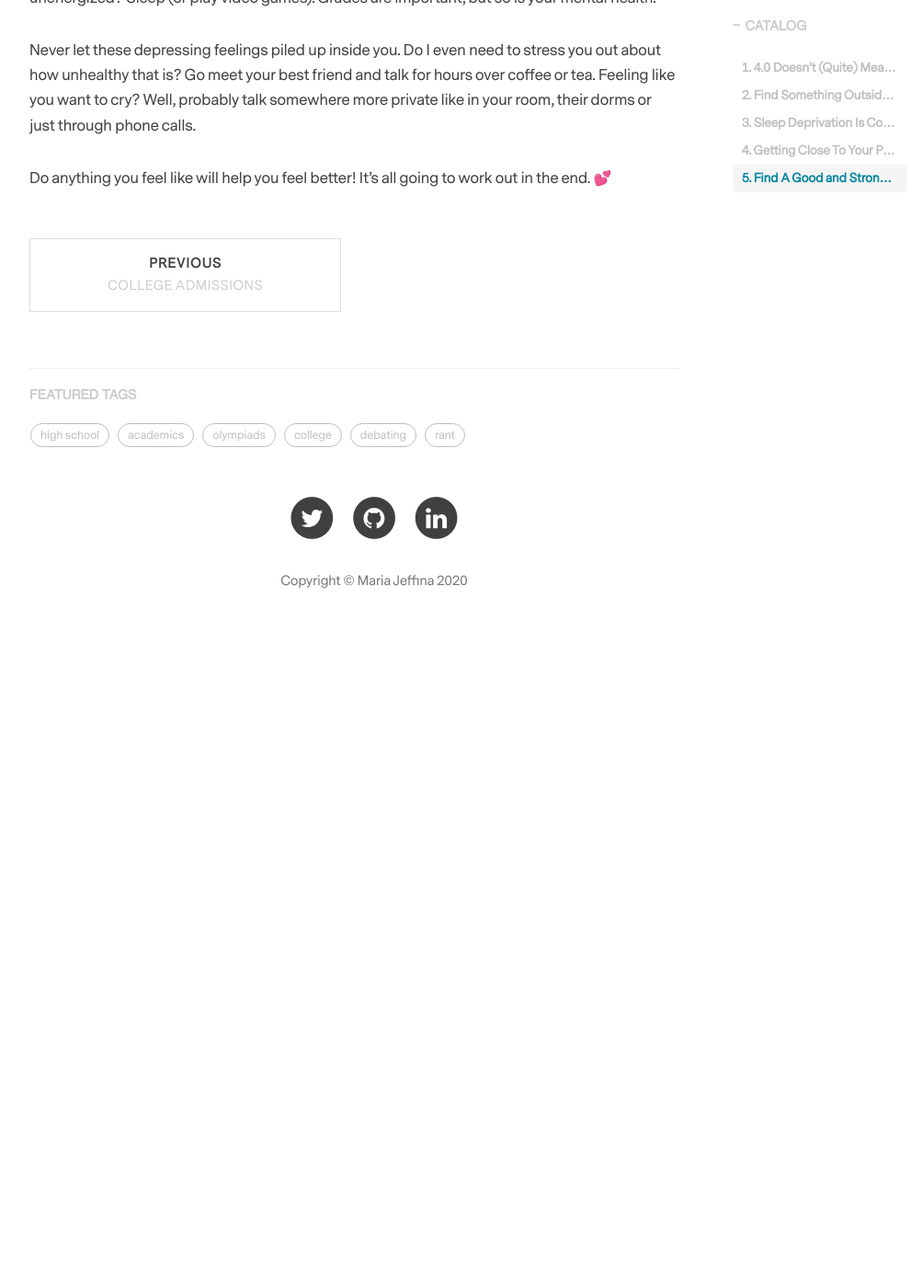
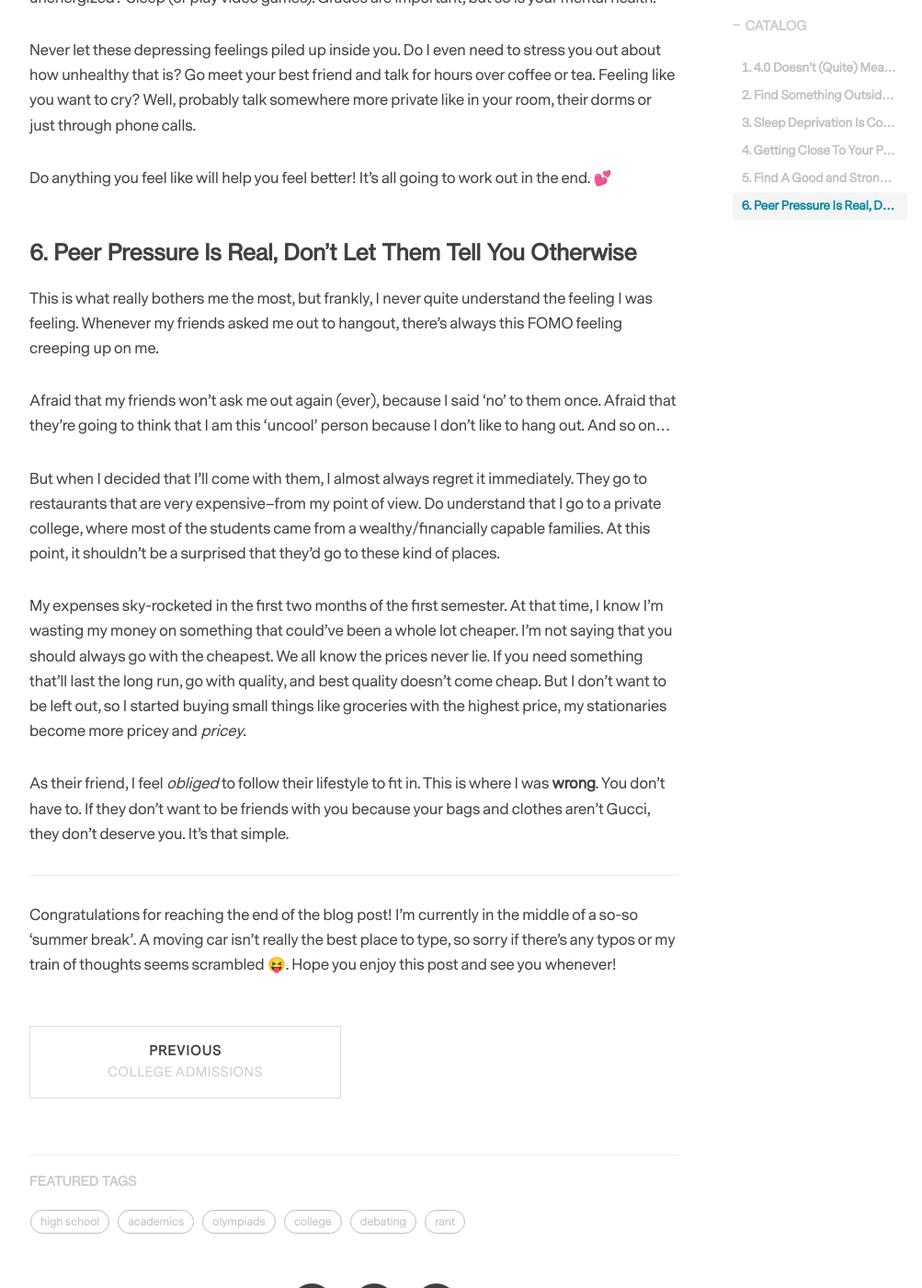
Before and after one commit to maiesey/maiesey.github.io, a Jekyll site: the page built from _posts/2018-06-27-freshmen-year.markdown, in a window 1280 px wide and 1400 px high, scrolled down 3632 px. Shown: the whole window at 92% size, without its empty margins (233-1236 px from the left). Built offline with Jekyll 4.4.1, drawn with Linux system fonts in a browser that asks for light colours; nearby versions of some CDN libraries; comment, search, counter and statistics services are not loaded; before the commit the page ends 4341 px from its top, so only the background shows below that.

Commit message:
Update 2018-06-27-freshmen-year.markdown

```diff
--- a/_posts/2018-06-27-freshmen-year.markdown
+++ b/_posts/2018-06-27-freshmen-year.markdown
@@ -53,3 +53,18 @@ Although people like to be seen as 'Tough', 'Strong' and 'Independent' --there'l
 Never let these depressing feelings piled up inside you. Do I even need to stress you out about how unhealthy that is? Go meet your best friend and talk for hours over coffee or tea. Feeling like you want to cry? Well, probably talk somewhere more private like in your room, their dorms or just through phone calls.
 
 Do anything you feel like will help you feel better! It's all going to work out in the end. 💕
+
+### 6. Peer Pressure Is Real, Don't Let Them Tell You Otherwise
+This is what really bothers me the most, but frankly, I never quite understand the feeling I was feeling. Whenever my friends asked me out to hangout, there's always this FOMO feeling creeping up on me.
+
+Afraid that my friends won't ask me out again (ever), because I said 'no' to them once. Afraid that they're going to think that I am this 'uncool' person because I don't like to hang out. And so on...
+
+But when I decided that I'll come with them, I almost always regret it immediately. They go to restaurants that are very expensive--from my point of view. Do understand that I go to a private college, where most of the students came from a wealthy/financially capable families. At this point, it shouldn't be a surprised that they'd go to these kind of places.
+
+My expenses sky-rocketed in the first two months of the first semester. At that time, I know I'm wasting my money on something that could've been a whole lot cheaper. I'm not saying that you should always go with the cheapest. We all know the prices never lie. If you need something that'll last the long run, go with quality, and best quality doesn't come cheap. But I don't want to be left out, so I started buying small things like groceries with the highest price, my stationaries become more pricey and *pricey*.
+
+As their friend, I feel *obliged* to follow their lifestyle to fit in. This is where I was **wrong**. You don't have to. If they don't want to be friends with you because your bags and clothes aren't Gucci, they don't deserve you. It's that simple.
+
+---
+
+Congratulations for reaching the end of the blog post! I'm currently in the middle of a so-so 'summer break'. A moving car isn't really the best place to type, so sorry if there's any typos or my train of thoughts seems scrambled 😝. Hope you enjoy this post and see you whenever!
```
